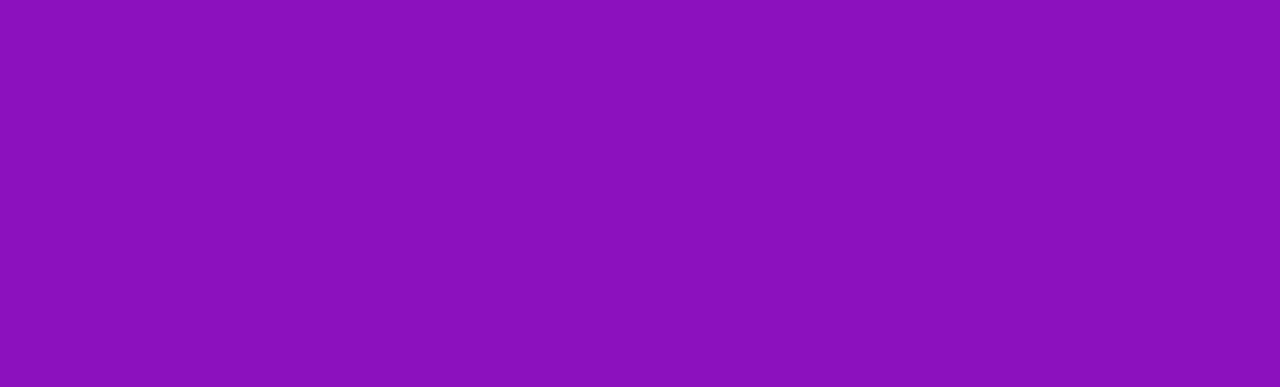
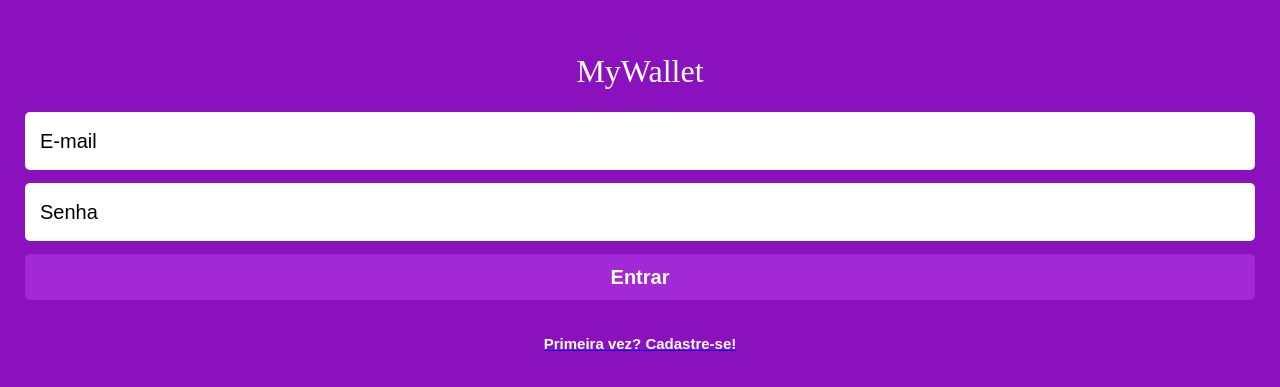
Before and after one commit to okitauehara/Projeto_14_MyWallet_Front, a React (Create React App) app: page /sign-in in a window 1280 px wide. Shown: the part 197-584 px from the top of the page. Built offline with nearby package versions, Linux system fonts and the light colour scheme.

Commit message:
Alterações nos nomes de rotas

```diff
--- a/src/App.js
+++ b/src/App.js
@@ -10,10 +10,10 @@ export default function App() {
 	return (
 		<BrowserRouter>
 			<Switch>
-				<Route path='/' exact>
+				<Route path='/sign-in' exact>
 					<Login />
 				</Route>
-				<Route path='/signup' exact>
+				<Route path='/sign-up' exact>
 					<SignUp />
 				</Route>
 				<Route path='/home' exact>
--- a/src/components/pages/Home.js
+++ b/src/components/pages/Home.js
@@ -57,7 +57,7 @@ export default function Home() {
     return (
         <HomeContent>
             <PageTitle>Olá, Fulano</PageTitle>
-            <Link to='/'>
+            <Link to='/sign-in'>
                 <LogoutIcon></LogoutIcon>
             </Link>
                 <Transactions items={items} balance={balance}/>
--- a/src/components/pages/Login.js
+++ b/src/components/pages/Login.js
@@ -45,7 +45,7 @@ export default function Login() {
                 />
                 <Button>Entrar</Button>
             </Form>
-            <Link to='/signup'>
+            <Link to='/sign-up'>
                 <Redirect>Primeira vez? Cadastre-se!</Redirect>
             </Link>
         </CenterPage>
--- a/src/components/pages/SignUp.js
+++ b/src/components/pages/SignUp.js
@@ -61,7 +61,7 @@ export default function SignUp() {
                 />
                 <Button>Cadastrar</Button>
             </Form>
-            <Link to='/'>
+            <Link to='/sign-in'>
                 <Redirect>Já tem uma conta? Entre agora!</Redirect>
             </Link>
         </CenterPage>
```
